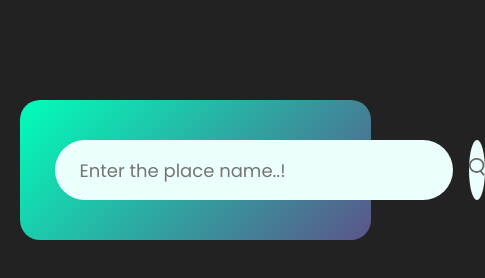
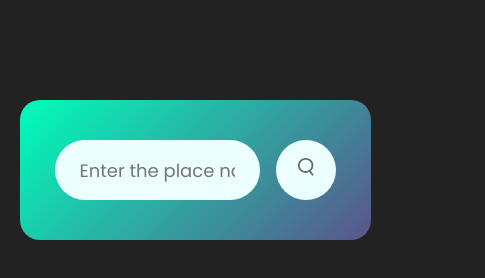
Before and after one commit to KiranGangoor0301/Weather-App, a plain HTML site: page index.html in a window 390 px wide. Shown: the whole page, 485 px wide, since content can reach past the window. Drawn offline with Linux system fonts and the light colour scheme.

Commit message:
Update style.css

```diff
--- a/style.css
+++ b/style.css
@@ -111,3 +111,9 @@ body
 .error p{
     font-size: 30px;
 }
+@media all and (max-width : 450px)
+{
+.search input{
+width: 90px;
+}
+}
```
